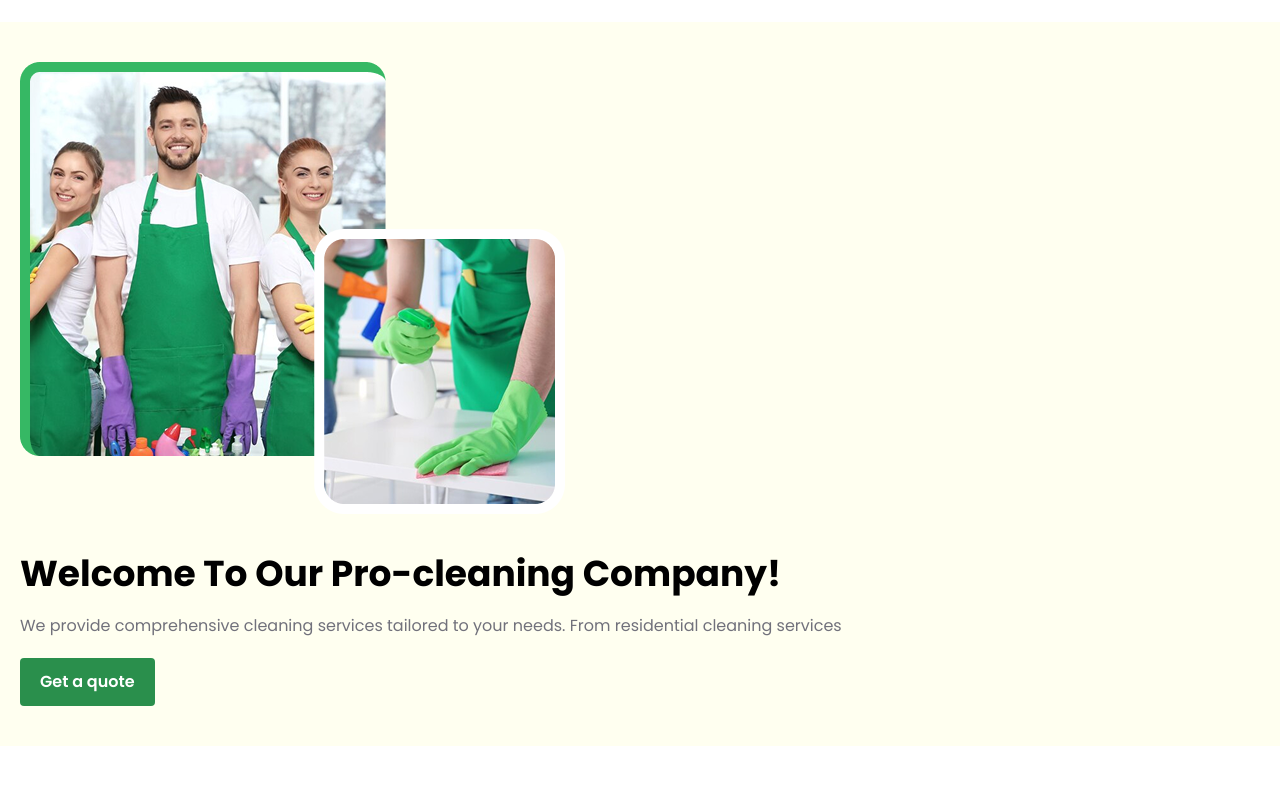
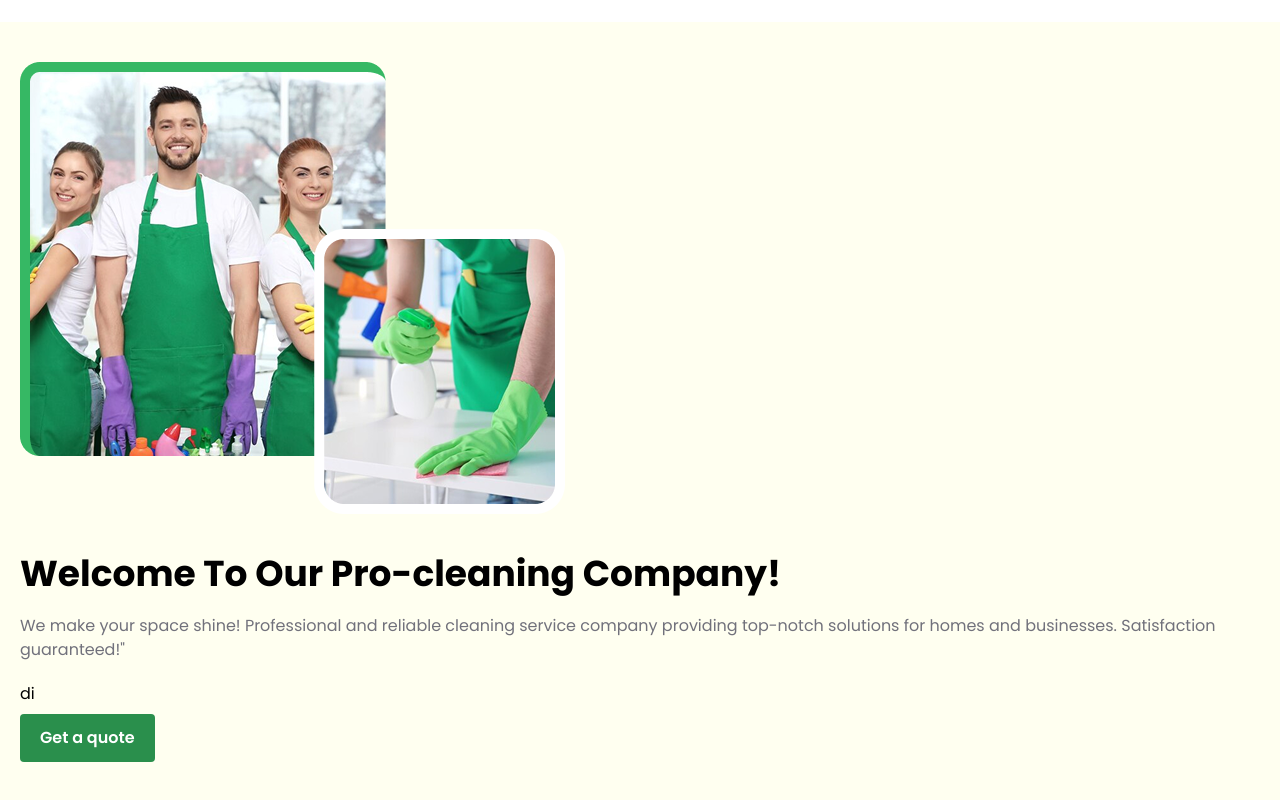
Before and after one commit to DsDigitalz/Business-Cleaning-Services-Website, a React (Vite) app: page / in a window 1280 px wide. Shown: the part 2776-3576 px from the top of the page. Before the commit the page ends 3522 px from the top, so only its background shows below. Built offline with nearby package versions, Linux system fonts and the light colour scheme.

Commit message:
added poppins font

```diff
--- a/src/Components/About.jsx
+++ b/src/Components/About.jsx
@@ -10,10 +10,10 @@ export default function About() {
         <h1 className="text-4xl font-bold lg:w-[70%] lg:text-[36px] xl:w-[80%]">
           Welcome To Our Pro-cleaning Company!
         </h1>
-        <p className="text-zinc-500 my-3 w-[70%]">
-          We provide comprehensive cleaning services tailored to your needs.
-          From residential cleaning services
+        <p className="text-zinc-500 my-3 ">
+         We make your space shine! Professional and reliable cleaning service company providing top-notch solutions for homes and businesses. Satisfaction guaranteed!"
         </p>
+        di
         <button className="cursor-pointer bg-[#2a8f4c] rounded text-white py-3 px-5 font-semibold active:bg-[#21723c]">
           Get a quote
         </button>
--- a/src/Components/QuoteSection.jsx
+++ b/src/Components/QuoteSection.jsx
@@ -11,7 +11,7 @@ export default function QuoteSection() {
         <h1 className="text-4xl font-bold lg:w-[70%] lg:text-[36px] xl:w-[80%]">
           High-Quality and Friendly Services at Fair Prices
         </h1>
-        <p className="text-zinc-500 my-3 w-[70%]">
+        <p className="text-zinc-500 my-3">
           We provide comprehensive cleaning services tailored to your needs.
           From residential cleaning services
         </p>
```
Also changed, not shown: public/mark.png (added).
